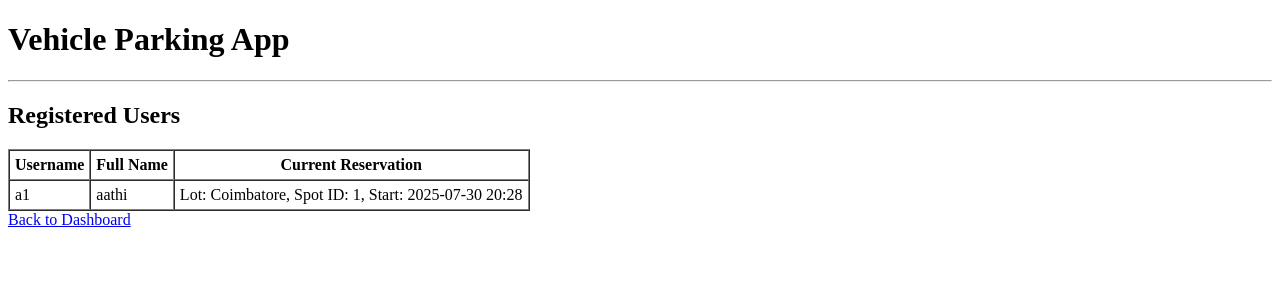
After one commit to 23f2005546/Vehicle-Parking-App---V1, a Flask app: page /admin/users in a window 1280 px wide. The commit adds this page. Shown: the top 300 px of the page. Run offline with Flask 3, Linux system fonts and the light colour scheme; a user stored in the database is signed in.

Commit message:
Add user listing for admin with current reservation info

```diff
--- a/app/routes/admin.py
+++ b/app/routes/admin.py
@@ -1,10 +1,9 @@
-from flask import Blueprint, render_template, request, redirect, url_for, flash
+from flask import Blueprint, render_template, redirect, url_for, request, flash
 from flask_login import login_required, current_user
 from app.extensions import db
-from app.models import ParkingLot, ParkingSpot, Reservation
+from app.models import User, Reservation, ParkingLot, ParkingSpot
 
 admin_bp = Blueprint('admin', __name__, url_prefix='/admin')
-
 
 @admin_bp.route('/dashboard')
 @login_required
@@ -16,40 +15,6 @@ def dashboard():
     return render_template('admin/dashboard.html', user=current_user, lots=lots)
 
 
-@admin_bp.route('/create_lot', methods=['GET', 'POST'])
-@login_required
-def create_lot():
-    if not current_user.is_admin:
-        return "Access denied", 403
-
-    if request.method == 'POST':
-        name = request.form.get('prime_location_name')
-        price = request.form.get('price')
-        address = request.form.get('address')
-        pin_code = request.form.get('pin_code')
-        max_spots = int(request.form.get('max_spots', 0))
-
-        new_lot = ParkingLot(
-            prime_location_name=name,
-            price=price,
-            address=address,
-            pin_code=pin_code,
-            max_spots=max_spots
-        )
-        db.session.add(new_lot)
-        db.session.flush()  # ensure lot ID is available
-
-        for i in range(1, max_spots + 1):
-            spot = ParkingSpot(lot_id=new_lot.id, spot_number=i, is_available=True)
-            db.session.add(spot)
-
-        db.session.commit()
-        flash("Parking lot and spots added successfully.")
-        return redirect(url_for('admin.dashboard'))
-
-    return render_template('admin/create_lot.html')
-
-
 @admin_bp.route('/reservations')
 @login_required
 def view_all_reservations():
@@ -58,3 +23,61 @@ def view_all_reservations():
 
     reservations = Reservation.query.order_by(Reservation.parking_time.desc()).all()
     return render_template('admin/all_reservations.html', reservations=reservations)
+
+
+@admin_bp.route('/create_lot', methods=['GET', 'POST'])
+@login_required
+def create_lot():
+    if not current_user.is_admin:
+        return "Access denied", 403
+
+    if request.method == 'POST':
+        lot_name = request.form.get('prime_location_name')
+        price = request.form.get('price')
+        address = request.form.get('address')
+        pin_code = request.form.get('pin_code')
+        try:
+            max_spots = int(request.form.get('max_spots'))
+        except (ValueError, TypeError):
+            flash('Invalid number of spots.')
+            return redirect(url_for('admin.create_lot'))
+
+        new_lot = ParkingLot(
+            prime_location_name=lot_name,
+            price=price,
+            address=address,
+            pin_code=pin_code,
+            max_spots=max_spots
+        )
+
+        db.session.add(new_lot)
+        db.session.commit()
+
+        for num in range(1, max_spots + 1):
+            spot = ParkingSpot(lot_id=new_lot.id, spot_number=num, is_available=True)
+            db.session.add(spot)
+
+        db.session.commit()
+        flash('Lot and spots added.')
+        return redirect(url_for('admin.dashboard'))
+
+    return render_template('admin/create_lot.html')
+
+
+@admin_bp.route('/users')
+@login_required
+def view_users():
+    if not current_user.is_admin:
+        return "Unauthorized access", 403
+
+    all_users = User.query.filter_by(is_admin=False).all()
+    user_data = []
+
+    for u in all_users:
+        active_res = Reservation.query.filter_by(user_id=u.id, leaving_time=None).first()
+        user_data.append({
+            'user': u,
+            'reservation': active_res
+        })
+
+    return render_template('admin/user_list.html', users_data=user_data)
--- a/app/templates/admin/dashboard.html
+++ b/app/templates/admin/dashboard.html
@@ -5,6 +5,9 @@
 
   <a href="{{ url_for('admin.create_lot') }}">Create Parking Lot</a>
   <p><a href="{{ url_for('admin.view_all_reservations') }}">View All Reservations</a></p>
+  <!-- <p><a href="{{ url_for('admin.view_all_reservations') }}">View All Reservations</a></p> -->
+<p><a href="{{ url_for('admin.view_users') }}">View All Users</a></p>
+
 
 
   <h3>Existing Lots</h3>
--- /dev/null
+++ b/app/templates/admin/user_list.html
@@ -0,0 +1,38 @@
+{% extends 'base.html' %}
+
+{% block content %}
+  <h2>Registered Users</h2>
+
+  {% if users_data %}
+    <table border="1" cellpadding="5" cellspacing="0">
+      <thead>
+        <tr>
+          <th>Username</th>
+          <th>Full Name</th>
+          <th>Current Reservation</th>
+        </tr>
+      </thead>
+      <tbody>
+        {% for entry in users_data %}
+          <tr>
+            <td>{{ entry.user.username }}</td>
+            <td>{{ entry.user.full_name }}</td>
+            <td>
+              {% if entry.reservation %}
+                Lot: {{ entry.reservation.spot.lot.prime_location_name }},
+                Spot ID: {{ entry.reservation.spot.id }},
+                Start: {{ entry.reservation.parking_time.strftime('%Y-%m-%d %H:%M') }}
+              {% else %}
+                No active reservation
+              {% endif %}
+            </td>
+          </tr>
+        {% endfor %}
+      </tbody>
+    </table>
+  {% else %}
+    <p>No users found.</p>
+  {% endif %}
+
+  <a href="{{ url_for('admin.dashboard') }}">Back to Dashboard</a>
+{% endblock %}
```
